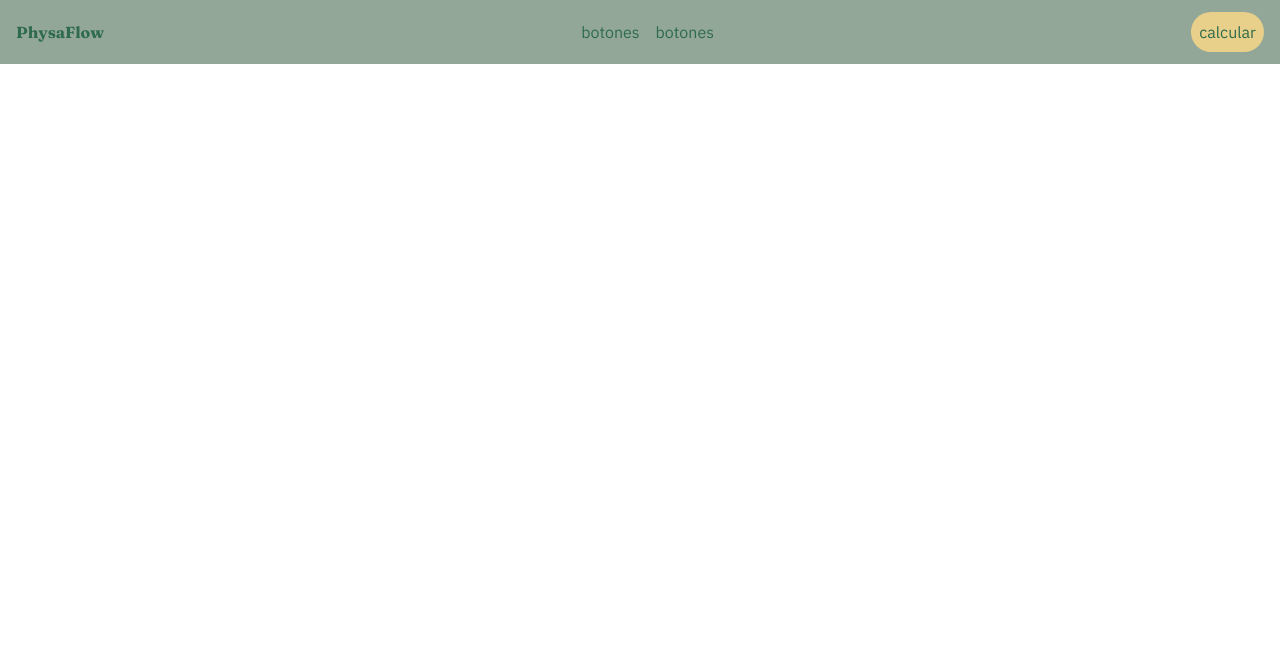
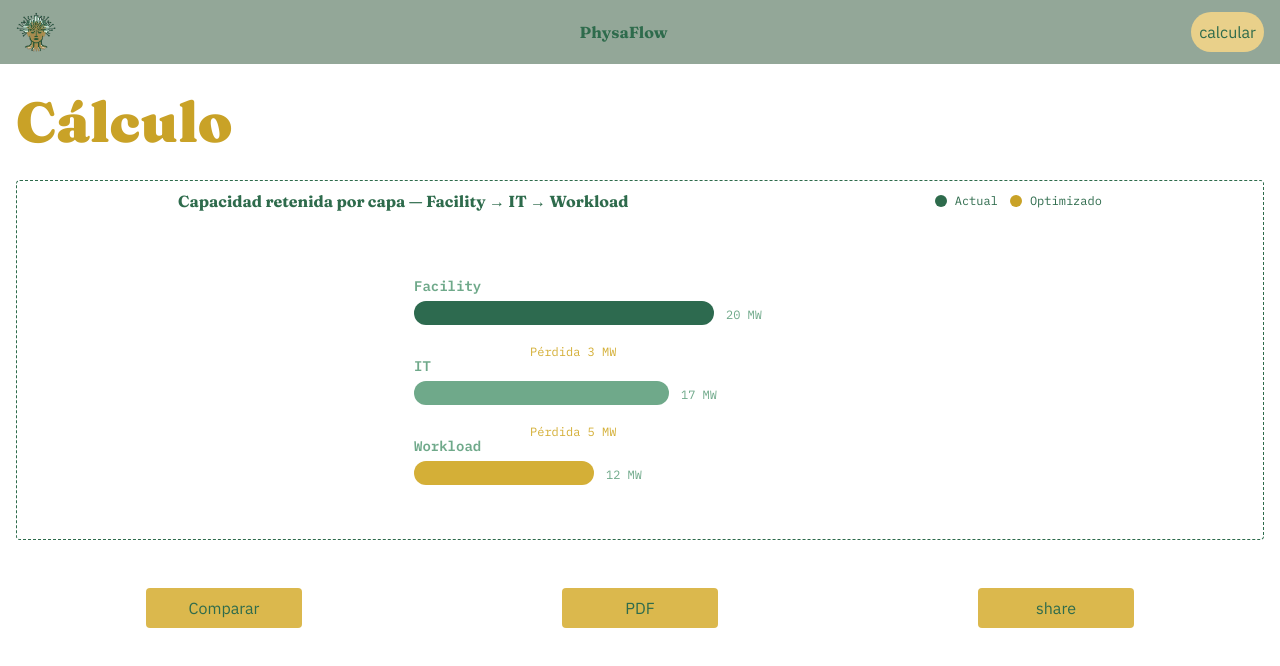
Before and after one commit to No-Country-simulation/-S07-26-Team-12-PhysaFlow, a React (Vite) app in the folder frontend/: page /result-full in a window 1280 px wide. Shown: the top 666 px of the page. Built offline with nearby package versions, Linux system fonts and the light colour scheme.

Commit message:
ft/full result: created

```diff
--- a/frontend/index.html
+++ b/frontend/index.html
@@ -2,9 +2,9 @@
 <html lang="en">
   <head>
     <meta charset="UTF-8" />
-    <link rel="icon" type="image/svg+xml" href="/favicon.svg" />
+    <link rel="icon" type="image/svg+xml" href="/physaflow.png" />
     <meta name="viewport" content="width=device-width, initial-scale=1.0" />
-    <title>-s07-26-team-12-physaflow</title>
+    <title>-physaflow s07-26-team-12-</title>
   </head>
   <body>
     <div id="root"></div>
--- a/frontend/src/app/App.jsx
+++ b/frontend/src/app/App.jsx
@@ -3,6 +3,7 @@ import Layout from '../components/Layout'
 import Navbar from '../components/Navbar'
 import CalculatorPage from '../features/calculator/pages/calculatorPage'
 import BasicResult from '../pages/BasicResult'
+import FullResult from '../pages/FullResult'
 
 function App() {
   return (
@@ -12,6 +13,7 @@ function App() {
         <Route path="/" element={<Layout />} />
         <Route path="/form" element={<CalculatorPage />} />
         <Route path='/result' element={<BasicResult/>}/>
+        <Route path="/result-full" element={<FullResult/>} />
       </Routes>
     </>
   )
--- /dev/null
+++ b/frontend/src/components/Flow/CapacityFlow.jsx
@@ -0,0 +1,49 @@
+import Layer from "./Layer";
+import "./capacity.css";
+import Loss from "./Loss";
+import Spacing from "../spacing/Spacing";
+
+const SVG_WIDTH = 500;
+const GAP = 80;
+const PADDING_TOP = 30;
+const MAX_BAR_WIDTH = 300;
+
+export default function CapacityFlow({ layers }) {
+  if (!layers?.length) return null;
+
+  const maxValue = Math.max(...layers.map((layer) => layer.value));
+
+  const height = PADDING_TOP + GAP * layers.length;
+
+  return (
+    <svg
+      viewBox={`0 0 ${SVG_WIDTH} ${height}`}
+      className="capacity-flow"
+      preserveAspectRatio="xMidYMin meet"
+    >
+      {layers.map((layer, index) => {
+        const nextLayer = layers[index + 1];
+        return(
+            <g>
+        <Layer
+          key={layer.id}
+          y={PADDING_TOP + index * GAP}
+          maxValue={maxValue}
+          maxBarWidth={MAX_BAR_WIDTH}
+          {...layer}
+        />
+            {
+                nextLayer &&
+                <Loss
+                    from={layer.value}
+                    to={nextLayer.value}
+                    y={65 + index * GAP}
+                />
+            }
+            </g>
+        )
+
+})}
+    </svg>
+  );
+}
--- /dev/null
+++ b/frontend/src/components/Flow/Layer.jsx
@@ -0,0 +1,46 @@
+const BAR_HEIGHT = 24;
+
+export default function Layer({
+  x = 24,
+  y,
+  label,
+  value,
+  maxValue,
+  color,
+  maxBarWidth,
+}) {
+  const width = (value / maxValue) * maxBarWidth;
+
+  return (
+    <>
+      {/* Label */}
+      <text
+        x={x}
+        y={y}
+        className="layer-label"
+      >
+        {label}
+      </text>
+
+      {/* Barra */}
+      <rect
+        x={x}
+        y={y + 10}
+        width={width}
+        height={BAR_HEIGHT}
+        rx={BAR_HEIGHT / 2}
+        className="layer-bar"
+        fill={color}
+      />
+
+      {/* Valor */}
+      <text
+        x={x + width + 12}
+        y={y + 28}
+        className="layer-value"
+      >
+        {value} MW
+      </text>
+    </>
+  );
+}
--- /dev/null
+++ b/frontend/src/components/Flow/Loss.jsx
@@ -0,0 +1,28 @@
+export default function Loss({
+    from,
+    to,
+    y,
+    x = 24
+}) {
+
+    const lost = from - to;
+
+    return (
+
+        <>
+
+            <text
+                x={140}
+                y={y + 30}
+                fontFamily="IBM Plex Mono"
+                fontSize="12"
+                fill="#D4AF37"
+            >
+                Pérdida {lost} MW
+            </text>
+
+        </>
+
+    );
+
+}
--- /dev/null
+++ b/frontend/src/components/Flow/ResultGraphic.jsx
@@ -0,0 +1,51 @@
+import Spacing from "../spacing/Spacing";
+import CapacityFlow from "./CapacityFlow";
+
+
+
+    const layers = [
+
+        {
+            id:1,
+            label:"Facility",
+            value:20,
+            color:"#2D6A4F"
+        },
+
+        {
+            id:2,
+            label:"IT",
+            value:17,
+            color:"#6FA98A"
+        },
+
+        {
+            id:3,
+            label:"Workload",
+            value:12,
+            color:"#D4AF37"
+        }
+
+    ];
+
+export default function ResultGraphic() {
+  return (
+    <div className="p-2 border border-dashed border-green-dark rounded">
+      <div className="flex justify-around">
+        <h3>Capacidad retenida por capa — Facility → IT → Workload</h3>
+        <div className="flex justify-center items-center ">
+          <div className="flex flex-justify-center items-center pr-3">
+            <div className="bg-green-dark rounded-full w-3 h-3" />
+            <p className="data-small pl-2 text-green-dark">Actual</p>
+          </div>
+          <div className="flex flex-justify-center items-center">
+            <div className="bg-gold-dark rounded-full w-3 h-3" />
+            <p className="data-small pl-2 text-green-dark">Optimizado</p>
+          </div>
+        </div>
+      </div>
+      <Spacing size="md" />
+      <CapacityFlow layers={layers} />
+    </div>
+  );
+}
--- /dev/null
+++ b/frontend/src/components/Flow/capacity.css
@@ -0,0 +1,35 @@
+.capacity-flow{
+    width:100%;
+    max-width:500px;
+    height:auto;
+    display:block;
+    margin:auto;
+    overflow:visible;
+}
+
+
+
+.layer-bar{
+    transition:width .5s ease;
+}
+
+.layer-bar:hover {
+  transform: scale(1.02);
+}
+
+
+
+.layer-label{
+    font-family:"IBM Plex Mono", monospace;
+    font-size:14px;
+    font-weight:600;
+    fill:#6FA98A;
+}
+
+
+.layer-value{
+    font-family:"IBM Plex Mono", monospace;
+    font-size:12px;
+    font-weight:400;
+    fill:#6FA98A;
+}
--- a/frontend/src/components/Navbar.jsx
+++ b/frontend/src/components/Navbar.jsx
@@ -10,15 +10,17 @@ export default function Navbar() {
     <>
 
     <div className="fixed h-16 top-0 left-0 w-full z-50 bg-background flex items-center px-4 justify-between">
+
+      <img src="/physaflow.png" alt="PhysaFlow" className="w-10 h-10" />
       <h3 className="font-title">PhysaFlow</h3>
       {isMobile ? (
         <button onClick={() => setIsOpen(true)}>menu</button>
       ) : (
         <>
-          <div className="flex gap-4">
+          {/* <div className="flex gap-4">
             <div>botones</div>
             <div>botones</div>
-          </div>
+          </div> */}
           <button className="rounded-full bg-gold-lightest p-2">calcular</button>
         </>
       )}
--- /dev/null
+++ b/frontend/src/pages/FullResult.jsx
@@ -0,0 +1,33 @@
+import PageConainer from "../components/PageContainer";
+import Spacing from "../components/spacing/Spacing";
+import CapacityFlow from "../components/Flow/CapacityFlow";
+import ResultGraphic from "../components/Flow/ResultGraphic";
+
+
+
+
+export default function FullResult() {
+  return (
+    <PageConainer>
+      <div className="">
+        <h1 className="display-hero">Cálculo</h1>
+        <Spacing size="lg"/>
+
+        <ResultGraphic/>
+
+
+
+        <Spacing/>
+        <div className="flex justify-around">
+          <p className="p-2 bg-gold-light rounded min-w-1/8 text-center">
+            Comparar
+          </p>
+          <p className="p-2 bg-gold-light rounded min-w-1/8 text-center">PDF</p>
+          <p className="p-2 bg-gold-light rounded min-w-1/8 text-center">
+            share
+          </p>
+        </div>
+      </div>
+    </PageConainer>
+  );
+}
--- a/frontend/src/pages/Home.jsx
+++ b/frontend/src/pages/Home.jsx
@@ -2,6 +2,7 @@ import { Link } from "react-router-dom";
 import { screenSize } from "../components/hooks/screenSize";
 import PageConainer from "../components/PageContainer";
 import Spacing from "../components/spacing/Spacing";
+
 
 export default function Home() {
   const{isMobile, isTablet}=screenSize()
@@ -24,7 +25,6 @@ export default function Home() {
                 Calculá ahora
               </Link>
             </div>
-
             </div>
             {(isMobile || isTablet) && <Spacing/>}
             <div className={`${(!isMobile && !isTablet) ? "w-1/2":"w-full"} flex items-center justify-center `}>
```
Also changed, not shown: frontend/public/physaflow.png (added).
